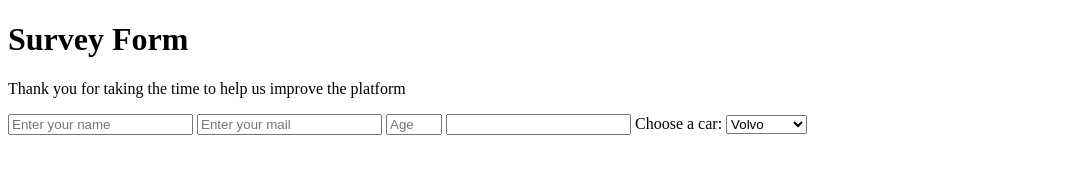
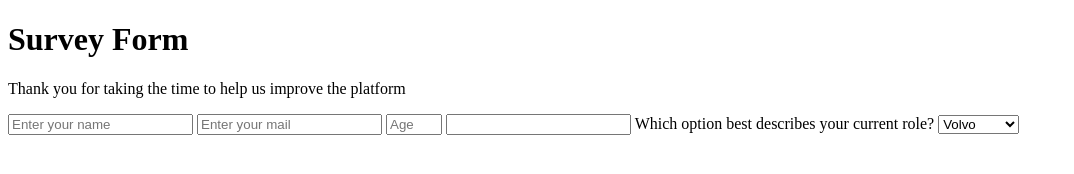
Before and after one commit to NBoafo/survey_form, a plain HTML site: page index.html in a window 1280 px wide. Shown: the whole page, without its empty margins (0-1074 px from the left). Drawn offline with Linux system fonts and the light colour scheme.

Commit message:
Update index.html

```diff
--- a/index.html
+++ b/index.html
@@ -27,7 +27,7 @@
 
     <input type="dropdown" id="dropdown">
 
-    <label for="cars">Choose a car:</label>
+    <label for="cars">Which option best describes your current role?</label>
       <select name="cars" id="cars">
         <option value="volvo">Volvo</option>
         <option value="saab">Saab</option>
```
